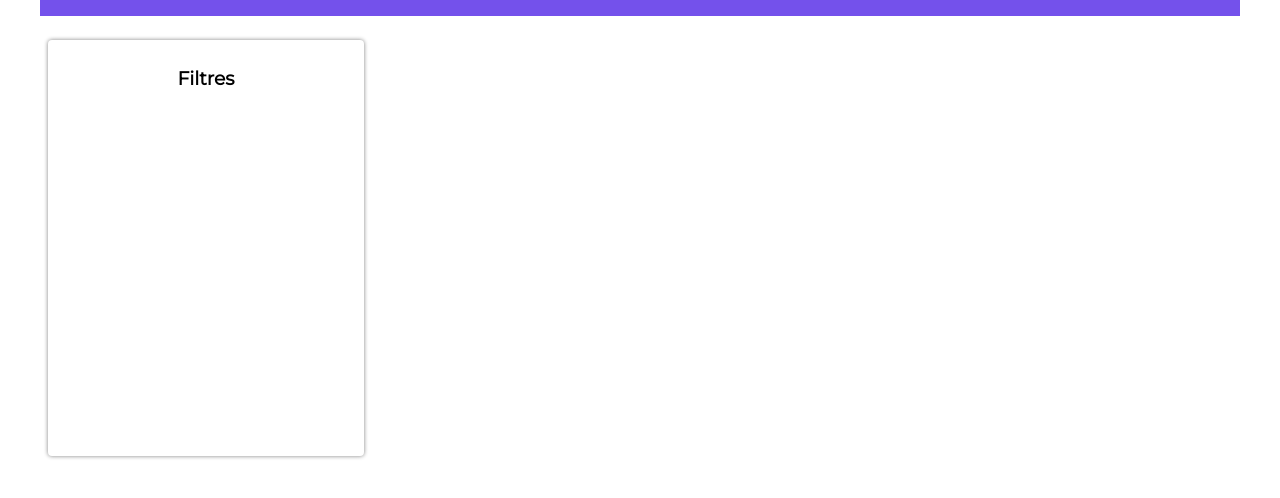
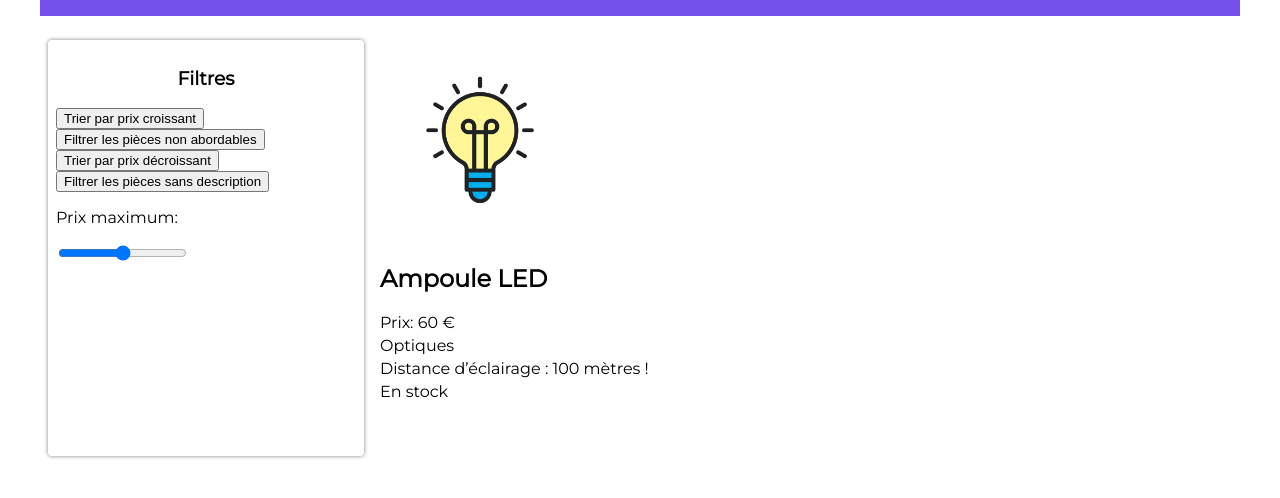
Before and after one commit to MaxMasse31/js-learning, a website: page index.html in a window 1280 px wide. Shown: the part 98-596 px from the top of the page. Drawn offline with Linux system fonts and the light colour scheme.

Commit message:
générer le contenue de la page

```diff
--- a/index.html
+++ b/index.html
@@ -3,7 +3,7 @@
 	<head>
 		<meta charset="utf-8">
 		<title>Les Bonnes Pièces</title>
-		<link rel="stylesheet" href="styles.css">
+		<link rel="stylesheet" href="./styles.css">
 		<script type="module" src="pieces.js"></script>
 	</head>
 	<body>
@@ -15,10 +15,27 @@
 			<!-- Menu de recherche -->
 			<section class="filtres">
 				<h3>Filtres</h3>
+				<button class="btn-trier">Trier par prix croissant</button>
+				<br>
+				<button class="btn-filtrer">Filtrer les pièces non abordables</button>
+				<br>
+				<button class="btn-decroissant">Trier par prix décroissant</button>
+				<br>
+				<button class="btn-nodesc">Filtrer les pièces sans description</button>
+				<br>
+				<p>Prix maximum:</p>
+				<input type="range" name="prix-max" id="prix-max" min="0" max="60" step="5">
 			</section>
 
 			<!-- Fiches produits -->
 			<section class="fiches">
+				<!-- Code ajouté -->
+				<div class="abordables">
+
+				</div>
+				<div class="disponibles">
+
+				</div>
 			</section>
 		</main>
 	</body>
--- a/pieces-autos.json
+++ b/pieces-autos.json
@@ -3,29 +3,43 @@
         "id": 1,
         "nom": "Ampoule LED",
         "prix": 60,
-        "categorie": "Optiques"
+        "categorie": "Optiques",
+        "image": "images/ampoule-led.png",
+        "description": "Distance d’éclairage : 100 mètres !",
+        "disponibilite": true
     },
     {
         "id": 2,
         "nom": "Plaquettes de frein (x4)",
         "prix": 40,
-        "categorie": "Freinage"
+        "categorie": "Freinage",
+        "image": "images/plaquettes-frein.png",
+        "description": "Une qualité de freinage optimale, par tous les temps.",
+        "disponibilite": true
     },
     {
         "id": 3,
         "nom": "Ampoule boîte à gants",
         "prix": 5.49,
-        "categorie": "Optiques"
+        "categorie": "Optiques",
+        "image": "images/ampoule-boite-a-gants.png",
+        "description": "Pour y voir clair dans l’habitacle.",
+        "disponibilite": false
     },
     {
         "id": 4,
         "nom": "Liquide de frein",
         "prix": 9.60,
-        "categorie": "Freinage"
+        "categorie": "Freinage",
+        "image": "images/liquide-frein.png",
+        "disponibilite": true
     },
     {
         "id": 5,
         "nom": "Balai d'essuie-glace",
-        "prix": 29.10
+        "prix": 29.10,
+        "image": "images/balai-essuie-glace.png",
+        "description": "Performances d’essuyage au top ! Longueur : 550 mm.",
+        "disponibilite": true
     }
 ]
--- a/pieces.js
+++ b/pieces.js
@@ -0,0 +1,21 @@
+// Récupération des pièces depuis le fichier JSON
+const reponse = await fetch("pieces-autos.json");
+const pieces = await reponse.json();
+
+const article = pieces[0];
+
+// Utilisation de templates JavaScript
+const template = document.createElement('template');
+template.innerHTML = `
+  <img src="${article.image}">
+  <h2>${article.nom}</h2>
+  <p>Prix: ${article.prix} €</p>
+  <p>${article.categorie ?? "(aucune catégorie)"}</p>
+  <p>${article.description ?? "(aucune description)"}</p>
+  <p>${article.disponibilite=true ? "En stock" : "Rupture de stock"} <p/>`;
+
+// Sélectionnez la section une seule fois
+const sectionFiches = document.querySelector(".fiches");
+
+// Ajoutez le contenu du template au DOM
+sectionFiches.appendChild(template.content);
--- a/styles.css
+++ b/styles.css
@@ -52,4 +52,3 @@ main {
 .fiches p {
 	margin-top: 4px;
 	margin-bottom: 4px;
-}
```
Also changed, not shown: avis.js (+24 -0 lines), README.md, 2 other files.
